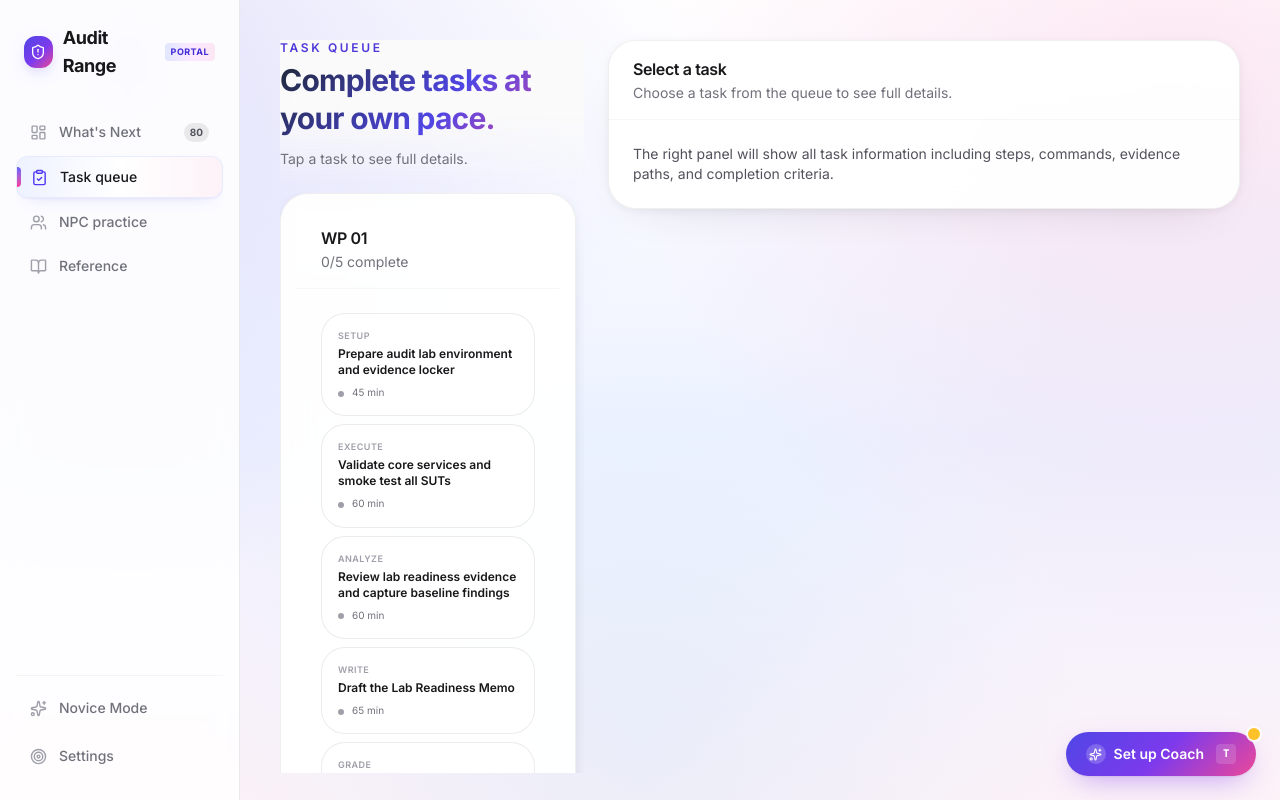
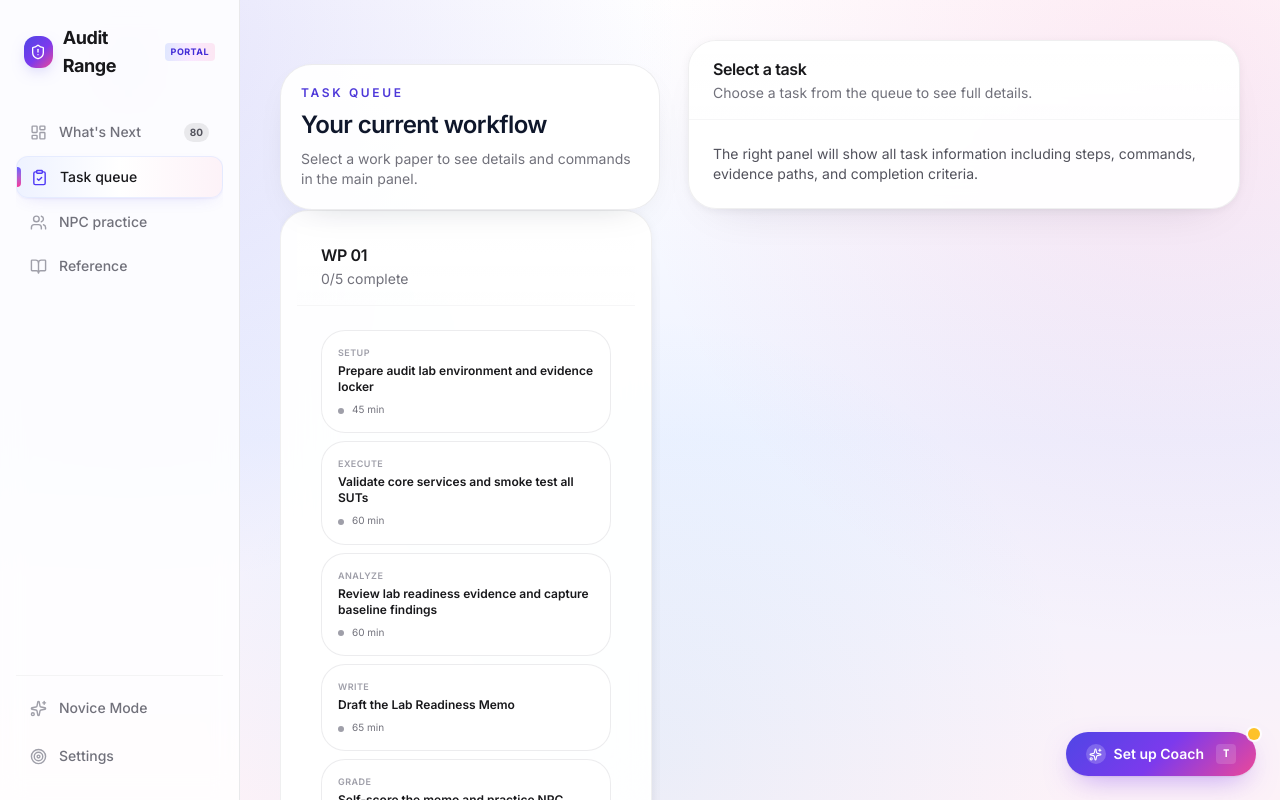
Before and after one commit to djha786543-gif/AuditAIrange, a React (Vite) app: page / in a window 1280 px wide. Both pictures are taken after a click on the button "Task queue". Built offline with nearby package versions, Linux system fonts and the light colour scheme.

Commit message:
refactor: improve task queue layout and page balance for better workspace utilization

```diff
--- a/src/App.tsx
+++ b/src/App.tsx
@@ -565,16 +565,16 @@ const TaskQueueView = ({
   const isSelectedCompleted = selectedTask && completedTasks.includes(selectedTask.id);
 
   return (
-    <div className="grid grid-cols-1 lg:grid-cols-3 gap-6 mb-20 w-full">
-      <div className="lg:col-span-1 space-y-6 min-w-0">
-        <div className="lg:sticky lg:top-0 z-20 pb-4 mb-2 bg-gradient-to-b from-[#fafafa] via-[#fafafa]/95 to-transparent backdrop-blur-md">
+    <div className="grid grid-cols-1 lg:grid-cols-[minmax(320px,380px)_1fr] gap-7 mb-20 w-full">
+      <div className="space-y-6 min-w-0">
+        <div className="lg:sticky lg:top-6 z-20 p-5 rounded-[2rem] border border-zinc-200/70 bg-white/95 shadow-[0_12px_40px_-28px_rgba(15,23,42,0.35)]">
           <p className="eyebrow">Task queue</p>
-          <h1 className="text-3xl font-bold mt-1.5 tracking-tight gradient-text leading-tight">
-            Complete tasks at your own pace.
-          </h1>
-          <p className="text-sm text-zinc-500 mt-3">Tap a task to see full details.</p>
-        </div>
-        <div className="space-y-6 max-h-[calc(100vh-220px)] overflow-y-auto pr-2">
+          <h2 className="text-2xl font-semibold mt-2 tracking-tight text-slate-900">
+            Your current workflow
+          </h2>
+          <p className="text-sm text-zinc-500 mt-2">Select a work paper to see details and commands in the main panel.</p>
+        </div>
+        <div className="space-y-6 max-h-[calc(100vh-210px)] overflow-y-auto pr-2">
           {groups.map(([workPaperId, groupTasks]) => {
             const completedCount = groupTasks.filter(task => completedTasks.includes(task.id)).length;
             return (
@@ -620,7 +620,7 @@ const TaskQueueView = ({
         </div>
       </div>
 
-      <div className="lg:col-span-2 min-w-0">
+      <div className="min-w-0">
         {selectedTask ? (
           noviceMode ? (
             <NoviceTaskDetail
@@ -631,7 +631,7 @@ const TaskQueueView = ({
             />
           ) : (
             <Card title={`${formatWpTitle(selectedTask.workPaperId)} · ${PHASE_LABELS[selectedTask.phase]}`} subtitle={selectedTask.title}>
-            <div className="space-y-6">
+              <div className="space-y-6">
               <div>
                 <p className="text-[10px] uppercase tracking-wider text-zinc-400 mb-3 font-semibold">Why this task matters</p>
                 <p className="text-sm text-zinc-700 leading-relaxed">{selectedTask.why}</p>
```
